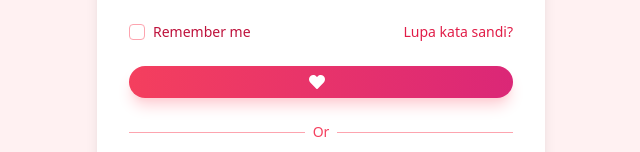
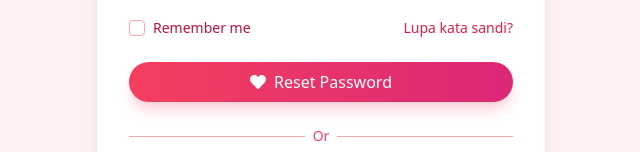
Before and after one commit to yosia4/UTS-to-UAS, a Next.js app: page /auth/login in a window 1280 px wide. Shown: the part 422-574 px from the top of the page, without its empty margins (319-959 px from the left). Built offline with nearby package versions, Linux system fonts and the light colour scheme.

Commit message:
Update  login page.tsx

```diff
--- a/app/auth/login/page.tsx
+++ b/app/auth/login/page.tsx
@@ -92,7 +92,9 @@ export default function LoginPage() {
           </div>
 
           <div>
-            <RomanticButton type="submit" text="Sign In" fullWidth />
+            <RomanticButton type="submit" fullWidth>
+              Reset Password
+            </RomanticButton>
           </div>
         </form>
 
```
